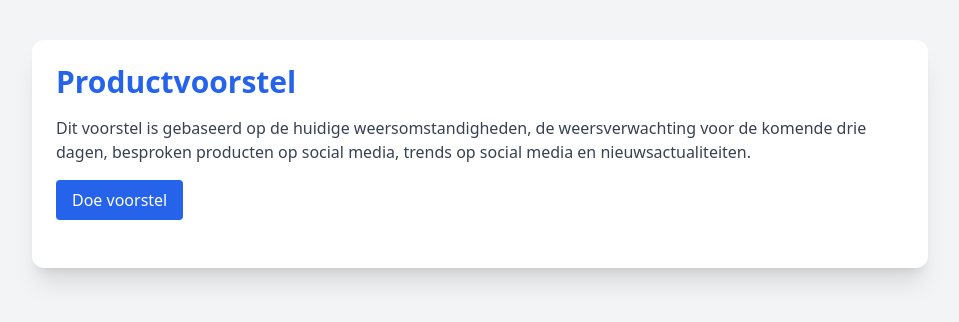
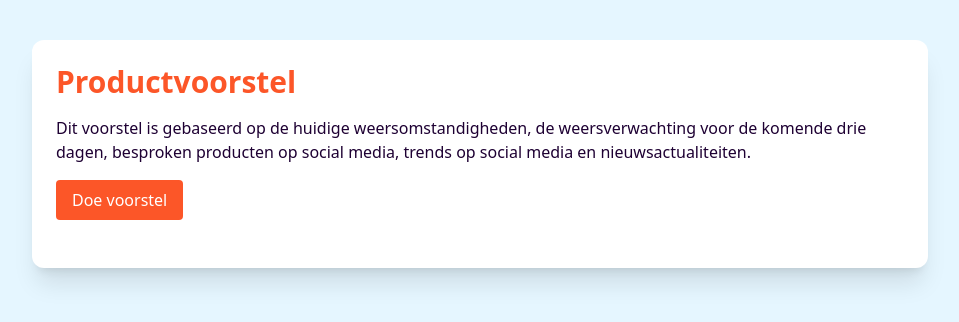
Before and after one commit to OmleNessumsa/merchadvise, a Next.js app: page / in a window 1280 px wide. Shown: the top 322 px of the page, without its empty margins (160-1119 px from the left). Built offline with nearby package versions, Linux system fonts and the light colour scheme.

Commit message:
Update page.tsx

```diff
--- a/src/app/page.tsx
+++ b/src/app/page.tsx
@@ -18,7 +18,6 @@ const fetchVoorstel = async () => {
       const res = await fetch("https://asmussen.app.n8n.cloud/webhook/merchadvise");
       const json = await res.json();
 
-    // JSON-string binnen het veld 'output' parsen:
       const parsed = JSON.parse(json.output);
 
       if (parsed && Array.isArray(parsed.data)) {
@@ -34,14 +33,13 @@ const fetchVoorstel = async () => {
     setLoading(false);
   };
 
-
   return (
-    <main className="min-h-screen bg-gray-100 p-10">
-      <div className="max-w-4xl mx-auto bg-white shadow-xl rounded-xl p-6">
-        <h1 className="text-3xl font-bold mb-4 text-blue-600">
+    <main className="min-h-screen p-10" style={{ backgroundColor: "#E5F6FF" }}>
+      <div className="max-w-4xl mx-auto shadow-xl rounded-xl p-6 bg-white">
+        <h1 className="text-3xl font-bold mb-4" style={{ color: "#FC5628" }}>
           Productvoorstel
         </h1>
-        <p className="mb-4 text-gray-700">
+        <p className="mb-4" style={{ color: "#1E0033" }}>
           Dit voorstel is gebaseerd op de huidige weersomstandigheden, de weersverwachting voor
           de komende drie dagen, besproken producten op social media, trends op social media en
           nieuwsactualiteiten.
@@ -49,25 +47,35 @@ const fetchVoorstel = async () => {
         <button
           onClick={fetchVoorstel}
           disabled={loading}
-          className={`px-4 py-2 rounded text-white ${
-            loading ? "bg-gray-400" : "bg-blue-600 hover:bg-blue-700"
-          } transition`}
+          className="px-4 py-2 rounded text-white transition relative overflow-hidden"
+          style={{ backgroundColor: "#FC5628" }}
         >
-          {loading ? "Laden..." : "Doe voorstel"}
+          {loading ? (
+            <span className="flex items-center justify-center gap-2">
+              <span className="animate-spin inline-block w-4 h-4 border-[2px] border-current border-t-transparent rounded-full"></span>
+              Laden...
+            </span>
+          ) : (
+            "Doe voorstel"
+          )}
         </button>
 
         <div className="mt-6 grid gap-4">
           {voorstellen.map((v) => (
-            <div key={v.category} className="border rounded-lg p-4 shadow-sm bg-gray-50">
-              <h2 className="text-xl font-semibold text-gray-800">
-                {v.category} <span className="text-sm text-gray-600">(score: {v.score})</span>
+            <div
+              key={v.category}
+              className="border rounded-lg p-4 shadow-sm"
+              style={{ backgroundColor: "#F1E5FE", borderColor: "#C896FA" }}
+            >
+              <h2 className="text-xl font-semibold" style={{ color: "#FC5628" }}>
+                {v.category} <span className="text-sm" style={{ color: "#1E0033" }}>(score: {v.score})</span>
               </h2>
-              <p className="text-gray-600 italic mt-2">{v.onderbouwing}</p>
-              <ul className="mt-2 list-disc list-inside">
+              <p className="italic mt-2" style={{ color: "#1E0033" }}>
+                {v.onderbouwing}
+              </p>
+              <ul className="mt-2 list-disc list-inside" style={{ color: "#1E0033" }}>
                 {v.voorbeeldproducten.map((prod) => (
-                  <li key={prod} className="text-gray-700">
-                    {prod}
-                  </li>
+                  <li key={prod}>{prod}</li>
                 ))}
               </ul>
             </div>
```
Lines whose indentation alone changed are shown as unchanged.
